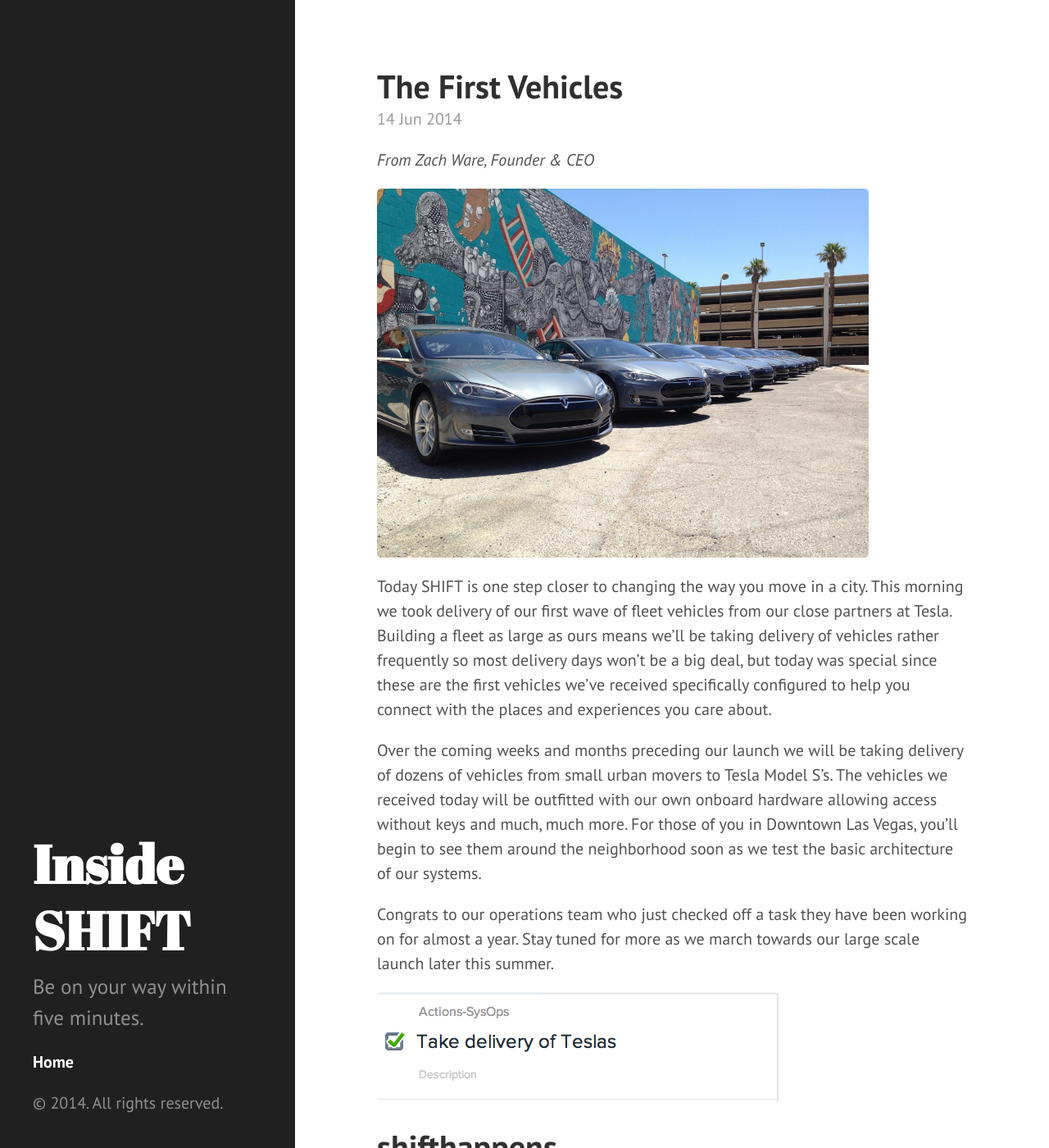
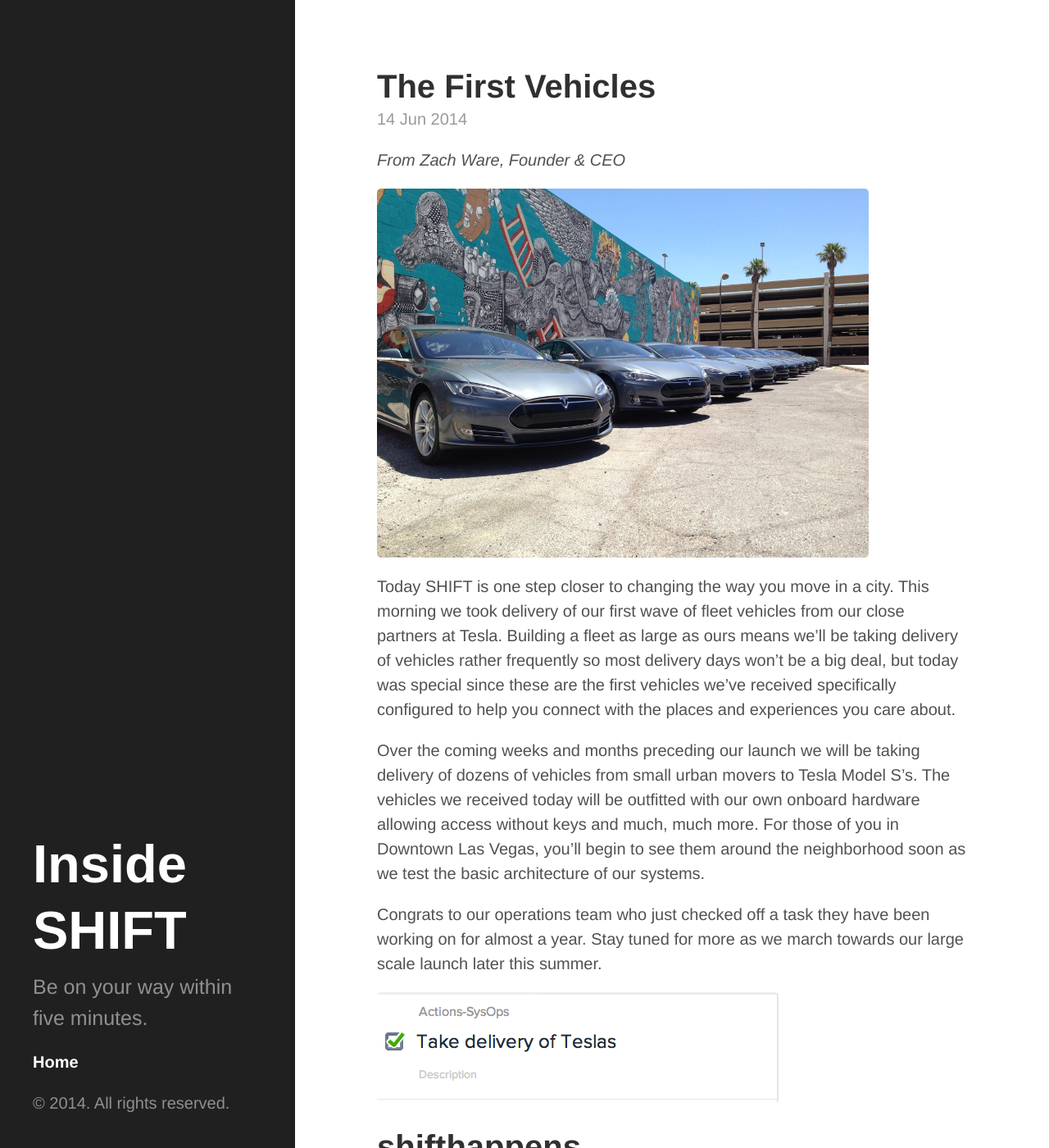
Before and after one commit to shiftconnects/shiftconnects.github.io, a Jekyll site: the page built from index.html, in a window 1280 px wide and 1400 px high. Shown: the whole window at 82% size. Built offline with Jekyll 4.4.1, drawn with Linux system fonts in a browser that asks for light colours; the list of posts is cut into pages by our own code.

Commit message:
Font change

```diff
--- a/public/css/hyde.css
+++ b/public/css/hyde.css
@@ -32,7 +32,7 @@
  */
 
 html {
-  font-family: "PT Sans", Helvetica, Arial, sans-serif;
+  font-family: proxima-nova, Helvetica, Arial, sans-serif;
 }
 @media (min-width: 48rem) {
   html {
@@ -79,7 +79,7 @@
 .sidebar-about h1 {
   color: #fff;
   margin-top: 0;
-  font-family: "Abril Fatface", serif;
+  font-family: proxima-nova, sans-serif;
   font-size: 3.25rem;
 }
 
```
